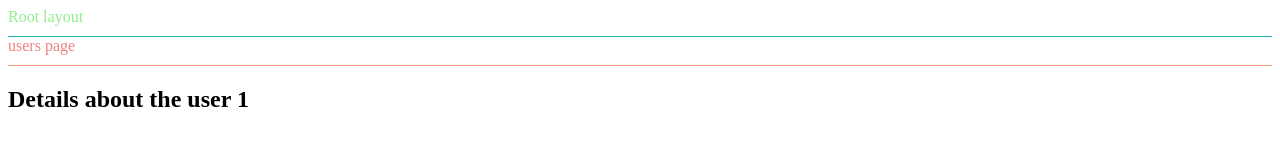
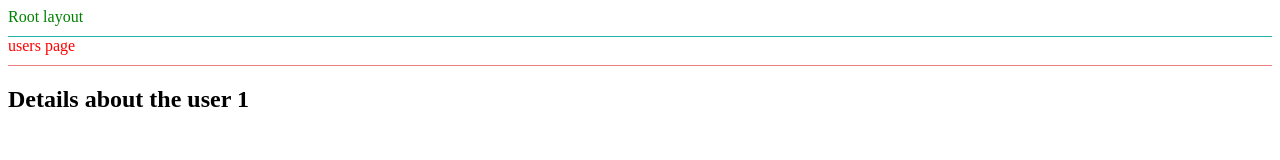
Before and after one commit to amirmvahed/next-dk-code, a Next.js app: page /users/1 in a window 1280 px wide. Shown: the top 160 px of the page. Built offline with nearby package versions, Linux system fonts and the light colour scheme.

Commit message:
fix colors

```diff
--- a/app/global.css
+++ b/app/global.css
@@ -1,5 +1,5 @@
 nav {
-    color: lightgreen;
+    color: green;
     border-bottom: 1px solid lightseagreen;
     padding-bottom: 10px;
 }
--- a/app/users/users.module.css
+++ b/app/users/users.module.css
@@ -1,5 +1,5 @@
 .nav {
-    color: lightcoral;
-    border-bottom: 1px solid lightsalmon;
+    color: red;
+    border-bottom: 1px solid lightcoral;
     padding-bottom: 10px;
 }
```
